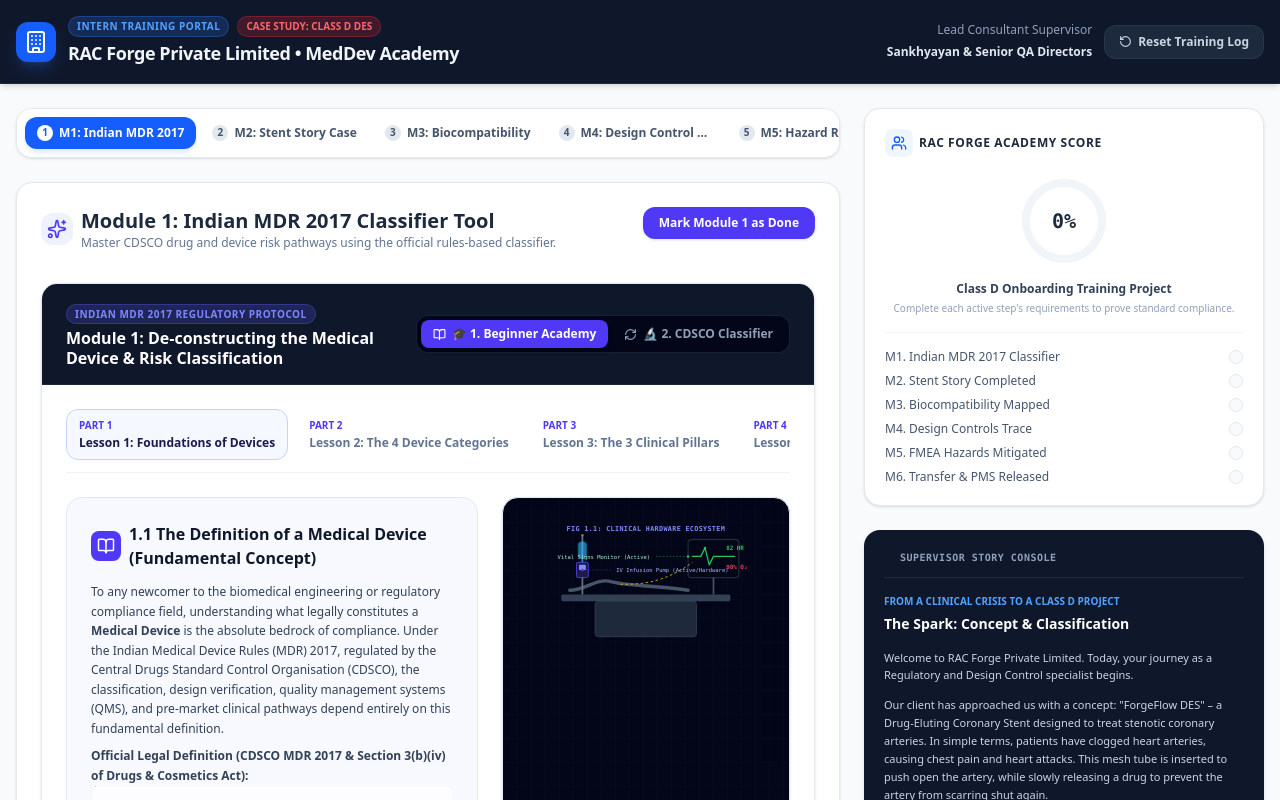
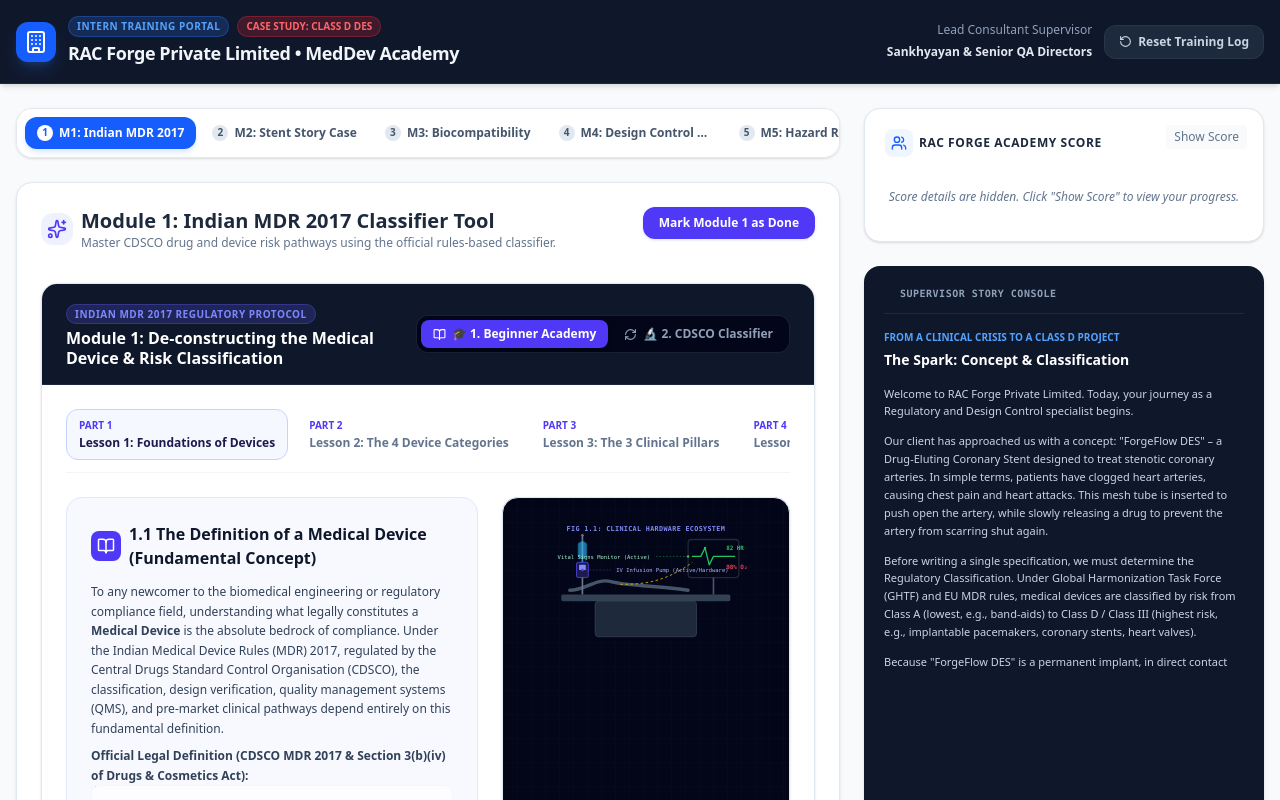
Before and after one commit to ANTICRUCIFIED/RAC-Forge-MedDev-Academy, a React (Vite) app: page / in a window 1280 px wide. Shown: the top 800 px of the page. Built offline with nearby package versions, Linux system fonts and the light colour scheme.

Commit message:
feat: add toggle for academy score visibility
Introduce state to show or hide the user's academy score, allowing for a cleaner dashboard view in the sidebar.

```diff
--- a/src/App.tsx
+++ b/src/App.tsx
@@ -135,6 +135,7 @@
   // 1: Indian MDR Classifier, 2: Stent Story Study, 3: Biocompatibility, 4: Design Controls, 5: Risk FMEA, 6: Design Transfer & PMS, 7: Templates
   const [activeTab, setActiveTab] = useState<number>(1);
   const [pmsActiveSubTab, setPmsActiveSubTab] = useState<'transfer' | 'pms'>('transfer');
+  const [isScoreVisible, setIsScoreVisible] = useState(false);
 
   // Phase 1 - Interactive Classification Simulator States
   const [simContact, setSimContact] = useState<string>('circulatory');
@@ -504,7 +505,13 @@
         {/* Right Side: Academy Supervisor Coach & Progress - 4 Cols */}
         <div className="lg:col-span-4 space-y-6 flex flex-col" id="academy-sidebar">
           {/* Progress Ring / Dashboard Widget */}
-          <div className="bg-white p-5 rounded-2xl shadow-sm border border-slate-200 text-center" id="academy-progress">
+          <div className="bg-white p-5 rounded-2xl shadow-sm border border-slate-200 text-center relative" id="academy-progress">
+            <button
+              onClick={() => setIsScoreVisible(!isScoreVisible)}
+              className="absolute top-4 right-4 text-xs font-medium text-slate-500 hover:text-blue-600 transition-colors px-2 py-1 bg-slate-50 hover:bg-blue-50 rounded"
+            >
+              {isScoreVisible ? 'Hide Score' : 'Show Score'}
+            </button>
             <div className="flex items-center gap-1.5 mb-4 text-left">
               <span className="p-1.5 bg-blue-50 text-blue-600 rounded-lg">
                 <Users size={16} />
@@ -512,6 +519,8 @@
               <h3 className="font-bold text-slate-800 text-xs uppercase tracking-wider">RAC Forge Academy Score</h3>
             </div>
 
+            {isScoreVisible ? (
+              <>
                 <div className="relative inline-flex items-center justify-center mb-3">
                   <svg className="w-24 h-24 transform -rotate-90">
                     {/* Background Ring */}
@@ -573,6 +582,10 @@
                     );
                   })}
                 </div>
+              </>
+            ) : (
+              <p className="text-xs text-slate-500 py-4 italic">Score details are hidden. Click "Show Score" to view your progress.</p>
+            )}
           </div>
 
           {/* Supervisor's Guided Narration / The Story Thread */}
```
Lines whose indentation alone changed are shown as unchanged.
